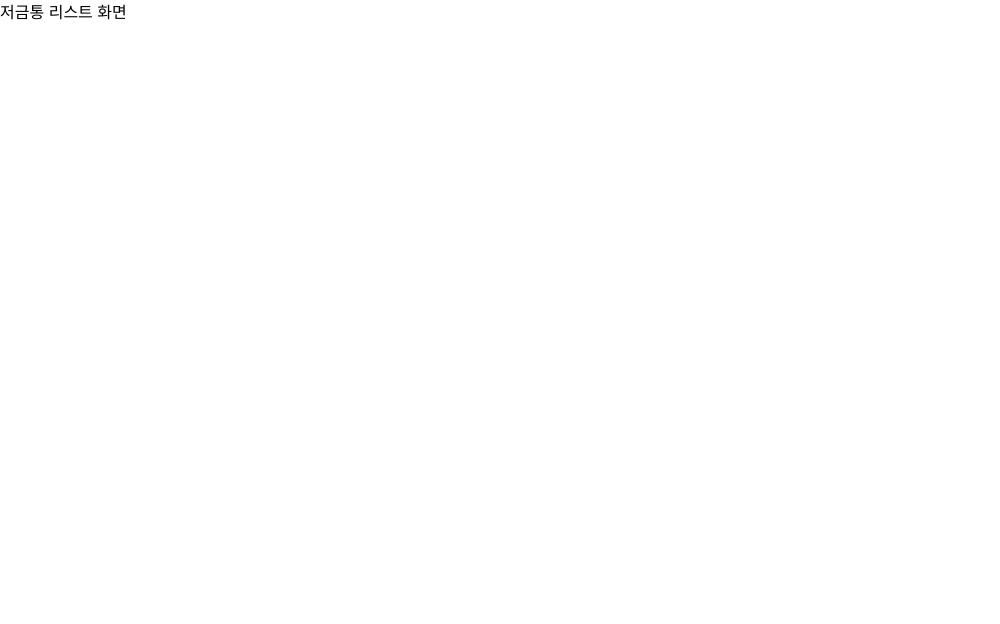
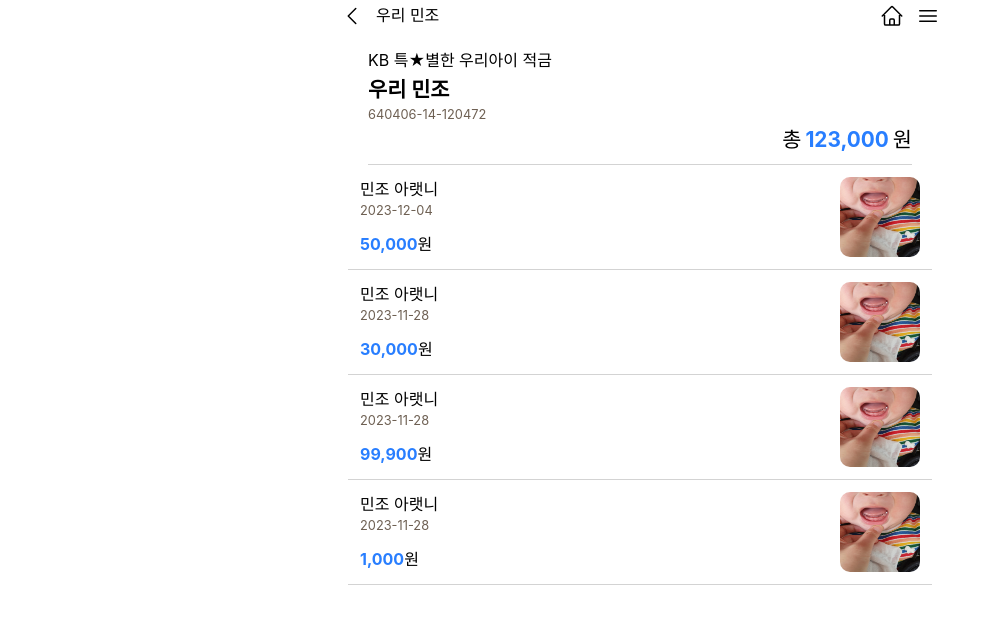
Before and after one commit to 2kujo/MemoryBox_FE, a React (Vite) app: page /memories in a window 1280 px wide. Shown: the top 624 px of the page, without its empty margins (0-1000 px from the left). Built offline with nearby package versions, Linux system fonts and the light colour scheme; a web font is replaced by a local one.

Commit message:
ADD | make memories pages

```diff
--- a/package.json
+++ b/package.json
@@ -10,6 +10,7 @@
     "preview": "vite preview"
   },
   "dependencies": {
+    "@heroicons/react": "^2.0.18",
     "react": "^18.2.0",
     "react-dom": "^18.2.0",
     "react-router-dom": "^6.21.0",
--- /dev/null
+++ b/src/components/common/Navbar.jsx
@@ -0,0 +1,20 @@
+import React from "react";
+
+import { ChevronLeftIcon } from "@heroicons/react/24/outline";
+import { HomeIcon } from "@heroicons/react/24/outline";
+import { Bars3Icon } from "@heroicons/react/24/outline";
+
+export default function Navbar({ pageTitle }) {
+  return (
+    <div className="flex justify-between pt-1 pb-5 sticky bg-[#ffffff] top-0">
+      <div className="flex gap-3 font-text font-medium">
+        <ChevronLeftIcon class="h-6 w-6 text-gray-500" />
+        <span>{pageTitle}</span>
+      </div>
+      <div className="flex gap-3">
+        <HomeIcon className="h-6 w-6 text-gray-500" />
+        <Bars3Icon className="h-6 w-6 text-gray-500" />
+      </div>
+    </div>
+  );
+}
--- a/src/main.jsx
+++ b/src/main.jsx
@@ -13,6 +13,8 @@ ReactDOM.createRoot(document.getElementById("root")).render(
   <React.StrictMode>
     {/* <App /> */}
     {/* <ServiceMain /> */}
-    <RouterProvider router={RouterObject} />
+    <div className="m-auto h-screen max-w-[640px] pb-10 px-5">
+      <RouterProvider router={RouterObject} />
+    </div>
   </React.StrictMode>
 );
--- a/src/pages/Memories.jsx
+++ b/src/pages/Memories.jsx
@@ -1,9 +1,86 @@
-import React from "react";
+import React, { useState } from "react";
+
+import Navbar from "@/components/common/Navbar";
 
 export default function Memories() {
+  const [cashBoxTitle, setCashBoxTitle] = useState("우리 민조");
+  const [savingsType, setSavingsType] = useState("KB 특★별한 우리아이 적금");
+  const [cashBoxAcno, setCashBoxAcno] = useState("640406-14-120472");
+  const [cashBoxAmt, setCashBoxAmt] = useState(123000);
+
+  const dummyData = [
+    {
+      memoryId: 1,
+      title: "민조 아랫니",
+      depositAmout: 50000,
+      createAt: "2023-12-04",
+      images: ["/src/assets/first_tooth.png"],
+    },
+    {
+      memoryId: 2,
+      title: "민조 아랫니",
+      depositAmout: 30000,
+      createAt: "2023-11-28",
+      images: ["/src/assets/first_tooth.png"],
+    },
+    {
+      memoryId: 3,
+      title: "민조 아랫니",
+      depositAmout: 99900,
+      createAt: "2023-11-28",
+      images: ["/src/assets/first_tooth.png"],
+    },
+    {
+      memoryId: 4,
+      title: "민조 아랫니",
+      depositAmout: 1000,
+      createAt: "2023-11-28",
+      images: ["/src/assets/first_tooth.png"],
+    },
+  ];
+
   return (
     <div>
-      <div>저금통 리스트 화면</div>
+      <Navbar pageTitle={cashBoxTitle} />
+      <div className="mx-2">
+        <div className="cash-box-outline flex-col px-5 boder-b border-b-silver">
+          <div className="text-sm pb-0.5">{savingsType}</div>
+          <div className="text-md font-bold">{cashBoxTitle}</div>
+          <div className="text-xs text-grey">{cashBoxAcno}</div>
+          <div className="space-x-1 float-right pb-2">
+            <span className="text-md">총</span>
+            <span className="text-md font-bold text-blue">
+              {cashBoxAmt.toLocaleString("ko-KR")}
+            </span>
+            <span className="text-md">원</span>
+          </div>
+          <hr className="w-full bg-silver h-px border-none" />
+        </div>
+        <div className="cash-box-memories">
+          {dummyData.map((memory, memoryId) => (
+            <div
+              key={memoryId}
+              className="cash-box-memory px-3 py-3 flex justify-between items-center border-b border-b-silver"
+            >
+              <div className="memory-text">
+                <div className="text-sm">{memory.title}</div>
+                <div className="text-xs text-grey">{memory.createAt}</div>
+                <div className="text-sm pt-3">
+                  <span className="text-blue font-bold">
+                    {memory.depositAmout.toLocaleString("ko-KR")}
+                  </span>
+                  <span>원</span>
+                </div>
+              </div>
+              <img
+                className="w-20 h-20 rounded-sm"
+                src={memory.images[0]}
+                alt={`${memory.title}`}
+              />
+            </div>
+          ))}
+        </div>
+      </div>
     </div>
   );
 }
--- a/tailwind.config.js
+++ b/tailwind.config.js
@@ -6,6 +6,7 @@ module.exports = {
       yellow: "#FBB901",
       brown: "#6E6053",
       grey: "#6E6053",
+      silver: "#D3D3D3",
       blue: "#287EFF",
       font1: "#333333",
       font2: "#838687",
@@ -13,6 +14,12 @@ module.exports = {
     fontFamily: {
       display: ["KBFGDisplay", "sans-serif"],
       text: ["KBFGText", "sans-serif"],
+    },
+    fontSize: {
+      xs: "0.8rem",
+      sm: "1rem",
+      md: "1.3rem",
+      lg: "1.3rem",
     },
     borderRadius: {
       sm: "10px",
```
Also changed, not shown: src/assets/first_tooth.png (added), src/components/common/MemoryList.jsx (added), 1 other file (tests, documents, lock files or other folders).
